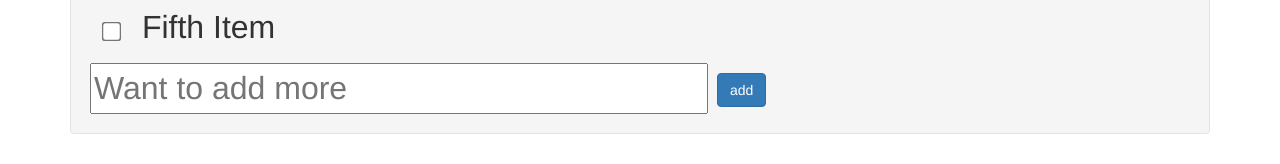
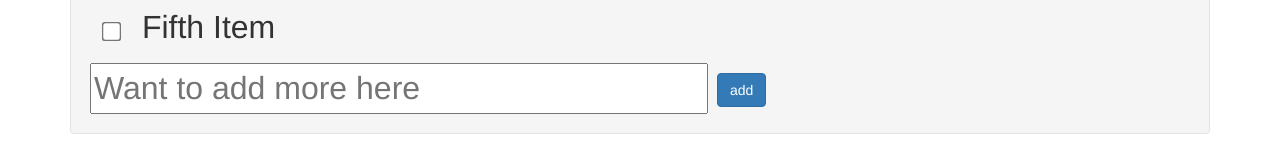
Before and after one commit to muditlambda/todo_list_demo, a website: page index.html in a window 1280 px wide. Shown: the part 316-480 px from the top of the page. Drawn offline with nearby package versions, Linux system fonts and the light colour scheme.

Commit message:
Update index.html

```diff
--- a/index.html
+++ b/index.html
@@ -74,7 +74,7 @@
 
   			<form ng-submit="sampleList.addsampletodo()">
   				<input type="text" id="sampletodotext" ng-model="sampleList.sampletodoText"  size="30"
-  				 placeholder="Want to add more">
+  				 placeholder="Want to add more here">
   				<input class="btn btn-primary" type="submit" id="addbutton" value="add">
   			</form>
   		</div>
```
